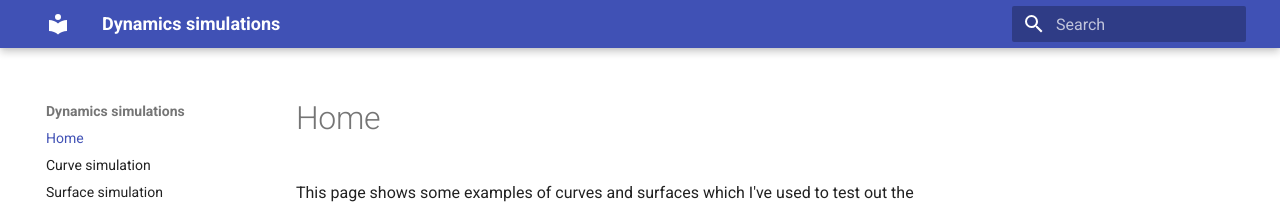
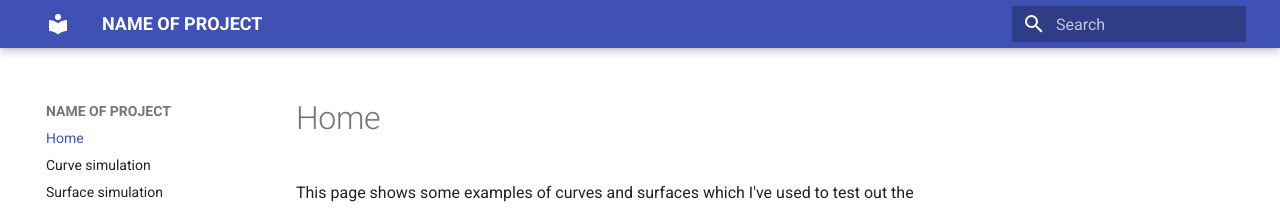
Before and after one commit to tobiasocula/Dynamics-Simulations, an MkDocs documentation site: the page built from docs/index.md, in a window 1280 px wide. Shown: the top 208 px of the page. Built offline with MkDocs 1.6.1 and Material for MkDocs 9.7.7, drawn with Linux system fonts in a browser that asks for light colours.

Commit message:
fixed pages hopefully

```diff
--- a/mkdocs.yml
+++ b/mkdocs.yml
@@ -1,7 +1,7 @@
 theme:
   name: material
 
-site_name: Dynamics simulations
+site_name: NAME OF PROJECT
 
 markdown_extensions:
   - pymdownx.superfences
```
Also changed, not shown: 1 other file.
